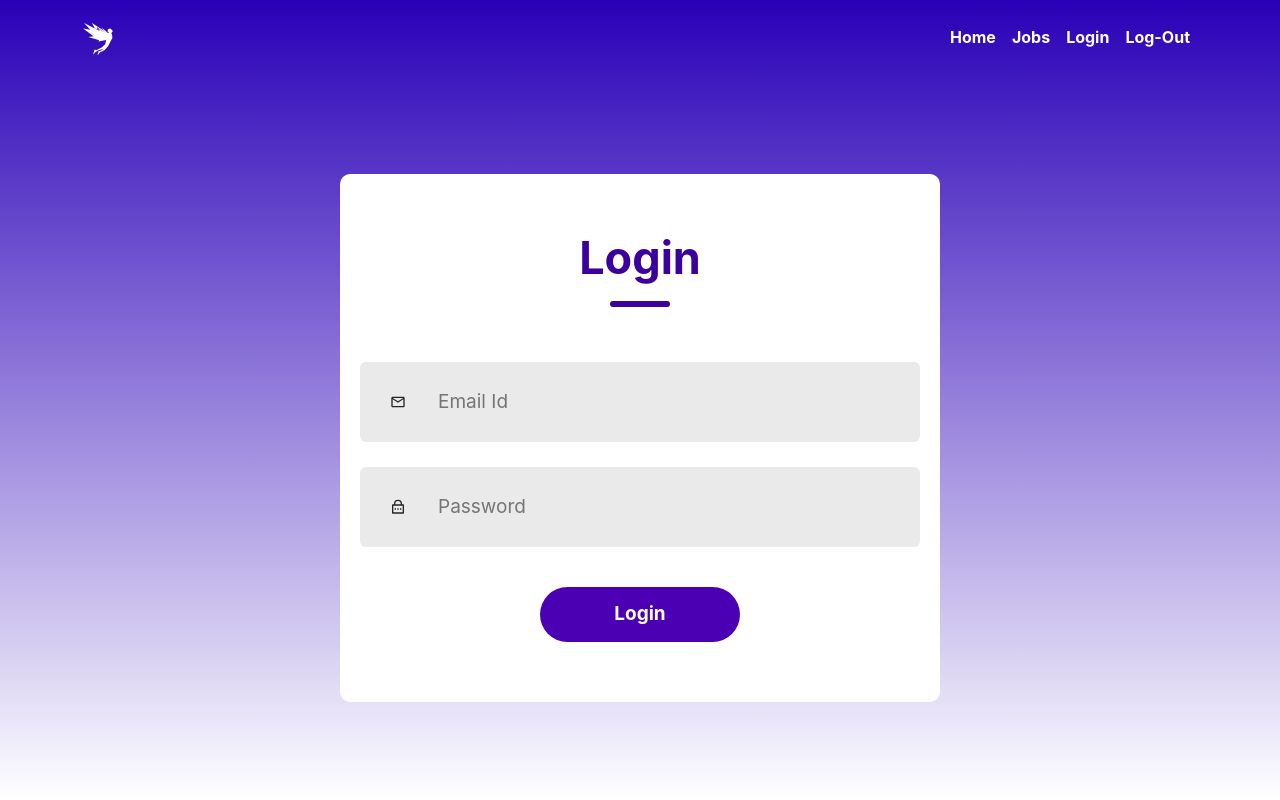
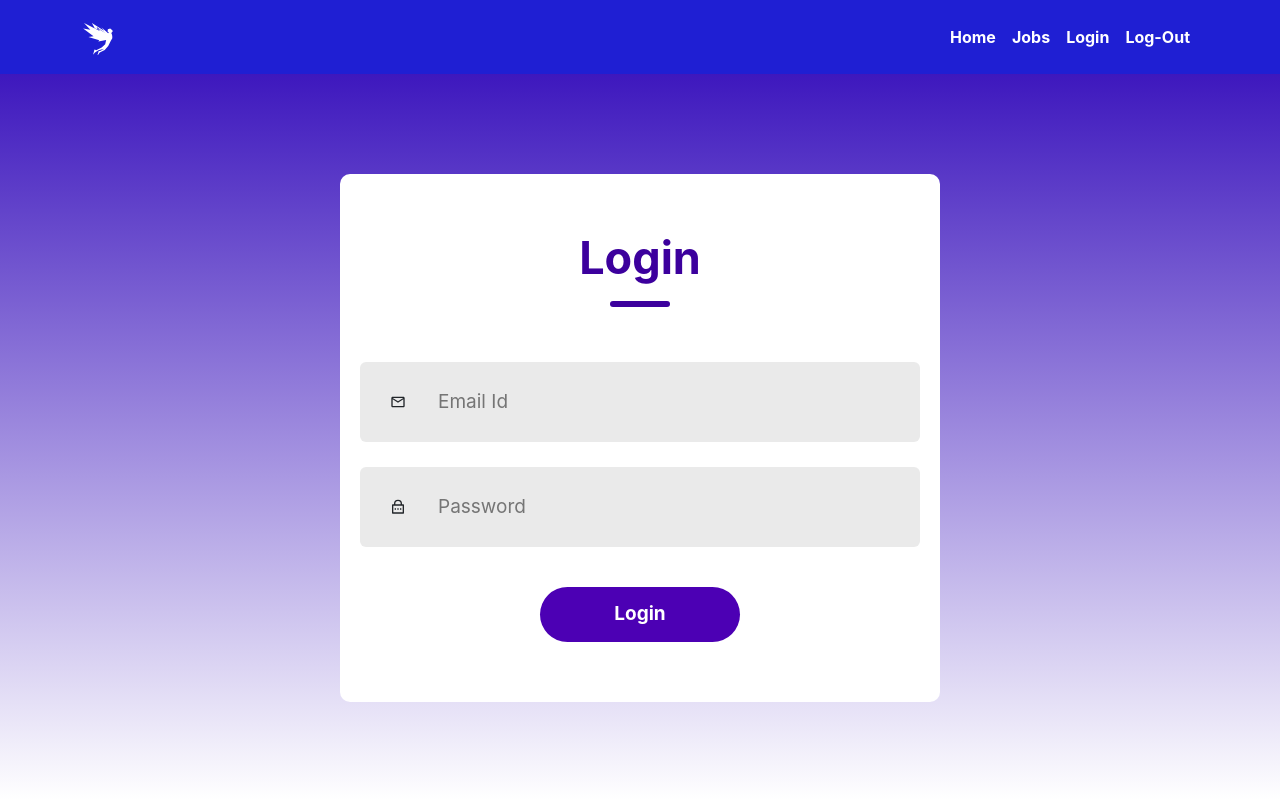
Before and after one commit to Eddysam2000/Login, a React (Create React App) app: page / in a window 1280 px wide. Built offline with nearby package versions, Linux system fonts and the light colour scheme.

Commit message:
navbar adjusted

```diff
--- a/src/Components/Navbar/Navbar.css
+++ b/src/Components/Navbar/Navbar.css
@@ -1,3 +1,3 @@
 .Head {
-    background: linear-gradient(0, 10, 10);
+    background-color: rgb(31, 31, 211);
 }
```
